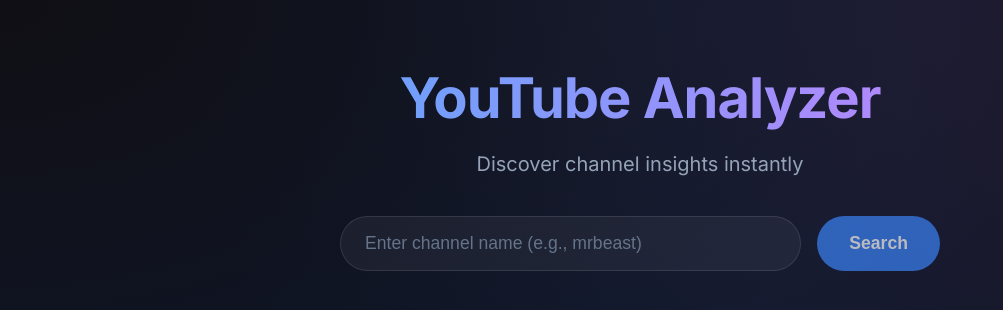
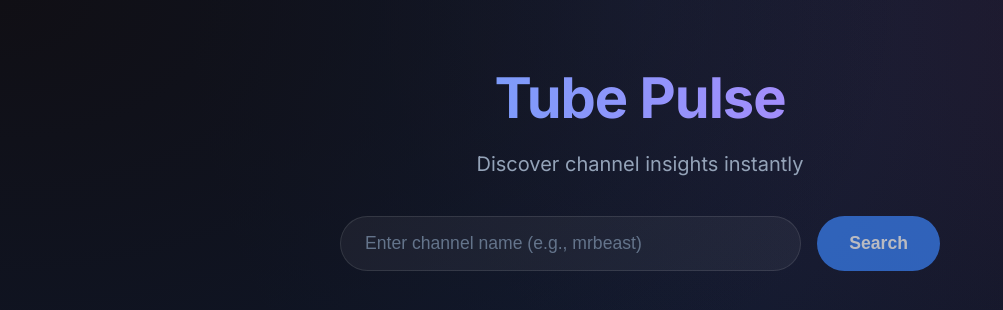
Before and after one commit to KunwarSidhu47/Tube-Pulse, a React (Vite) app: page / in a window 1280 px wide. Shown: the top 310 px of the page, without its empty margins (0-1003 px from the left). Built offline with nearby package versions, Linux system fonts and the light colour scheme.

Commit message:
Rename app to Tube Pulse

```diff
--- a/index.html
+++ b/index.html
@@ -4,7 +4,7 @@
     <meta charset="UTF-8" />
     <link rel="icon" type="image/svg+xml" href="/favicon.svg" />
     <meta name="viewport" content="width=device-width, initial-scale=1.0" />
-    <title>temp-app</title>
+    <title>Tube Pulse</title>
   </head>
   <body>
     <div id="root"></div>
--- a/package.json
+++ b/package.json
@@ -1,5 +1,5 @@
 {
-  "name": "temp-app",
+  "name": "tube-pulse",
   "private": true,
   "version": "0.0.0",
   "type": "module",
--- a/src/components/HomePage.jsx
+++ b/src/components/HomePage.jsx
@@ -264,7 +264,7 @@
   return (
     <div className="home-container">
       <div className="search-section">
-        <h1 className="title">YouTube Analyzer</h1>
+        <h1 className="title">Tube Pulse</h1>
         <p className="subtitle">Discover channel insights instantly</p>
 
         <div className="search-container" ref={searchContainerRef}>
```
